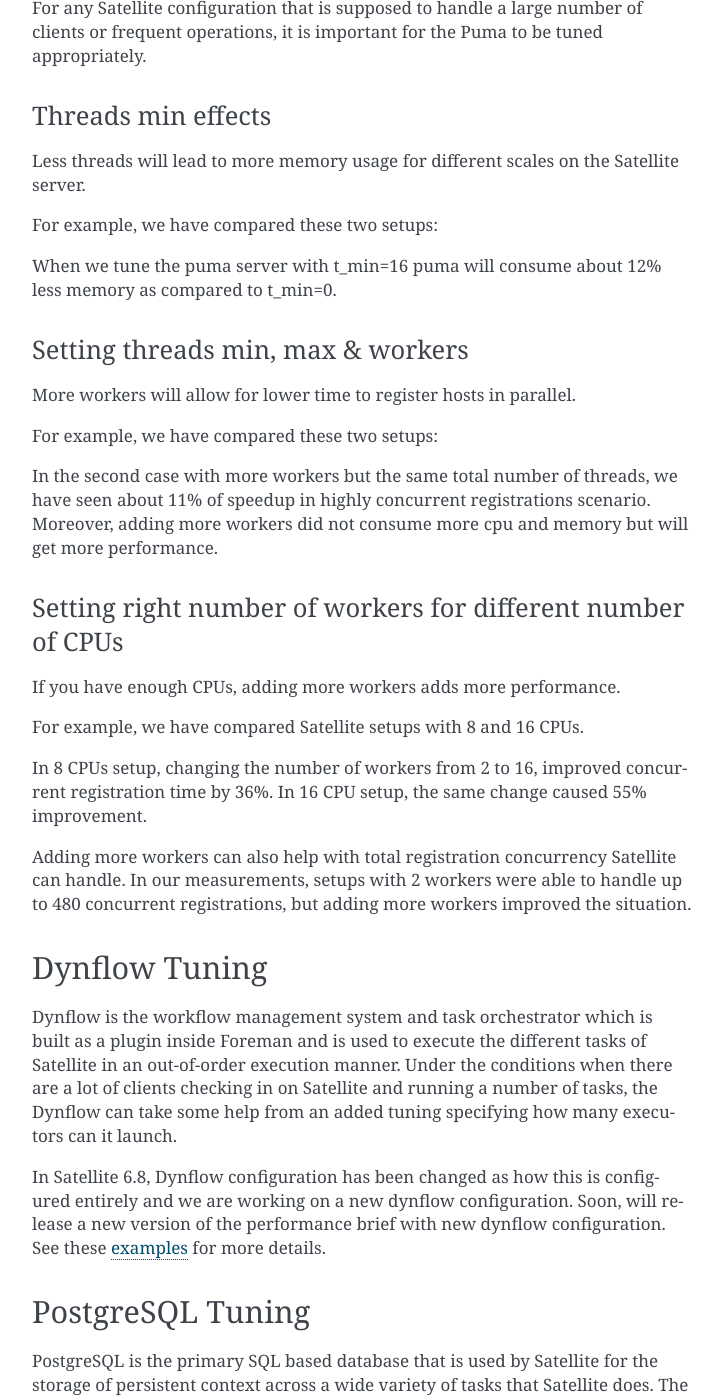
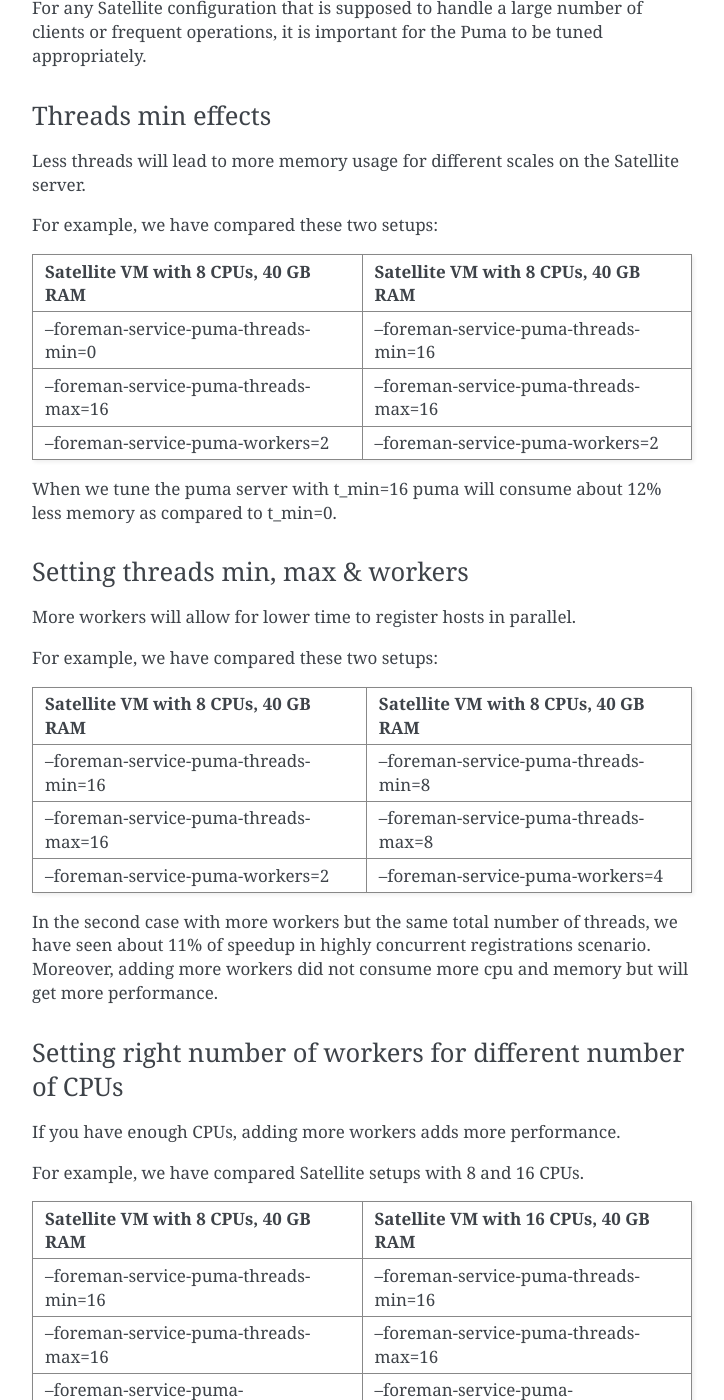
Before and after one commit to RedHatSatellite/satellite-performance-tuning, a Sphinx documentation site: the page built from docs/satellite-configuration-tuning.rst, in a window 1280 px wide and 1400 px high, scrolled down 4668 px. Shown: the whole window, without its empty margins (388-1112 px from the left). Built offline with Sphinx 7.4.7, drawn with Linux system fonts in a browser that asks for light colours; some of the changed text lies outside the part shown.

Commit message:
added a new table for puma tuning

```diff
--- a/docs/satellite-configuration-tuning.rst
+++ b/docs/satellite-configuration-tuning.rst
@@ -147,13 +147,15 @@
 
 For example, we have compared these two setups:
 
-====================================== ===== ==========================================
-Satellite VM with 8 CPUs, 40 GB RAM          Satellite VM with 8 CPUs, 40 GB RAM
--------------------------------------------------------------------------------------
---foreman-service-puma-threads-min=0         --foreman-service-puma-threads-min=16
---foreman-service-puma-threads-max=16        --foreman-service-puma-threads-max=16
---foreman-service-puma-workers=2             --foreman-service-puma-workers=2
-====================================== ===== ==========================================
++---------------------------------------+---------------------------------------+
+| Satellite VM with 8 CPUs, 40 GB RAM   | Satellite VM with 8 CPUs, 40 GB RAM   |
++=======================================+=======================================+
+| --foreman-service-puma-threads-min=0  | --foreman-service-puma-threads-min=16 |
++---------------------------------------+---------------------------------------+
+| --foreman-service-puma-threads-max=16 | --foreman-service-puma-threads-max=16 |
++---------------------------------------+---------------------------------------+
+| --foreman-service-puma-workers=2      | --foreman-service-puma-workers=2      |
++---------------------------------------+---------------------------------------+
 
 When we tune the puma server with t_min=16 puma will consume about 12% less memory as compared to t_min=0.
 
@@ -163,13 +165,15 @@
 
 For example, we have compared these two setups:
 
-====================================== ===== ==========================================
-Satellite VM with 8 CPUs, 40 GB RAM           Satellite VM with 8 CPUs, 40 GB RAM
--------------------------------------------------------------------------------------
---foreman-service-puma-threads-min=16        --foreman-service-puma-threads-min=8
---foreman-service-puma-threads-max=16        --foreman-service-puma-threads-max=8
---foreman-service-puma-workers=2             --foreman-service-puma-workers=2
-====================================== ===== ==========================================
++---------------------------------------+---------------------------------------+
+| Satellite VM with 8 CPUs, 40 GB RAM   | Satellite VM with 8 CPUs, 40 GB RAM   |
++=======================================+=======================================+
+| --foreman-service-puma-threads-min=16 | --foreman-service-puma-threads-min=8  |
++---------------------------------------+---------------------------------------+
+| --foreman-service-puma-threads-max=16 | --foreman-service-puma-threads-max=8  |
++---------------------------------------+---------------------------------------+
+| --foreman-service-puma-workers=2      | --foreman-service-puma-workers=4      |
++---------------------------------------+---------------------------------------+
 
 In the second case with more workers but the same total number of threads, we have seen about 11% of speedup in highly concurrent registrations scenario. Moreover, adding more workers did not consume more cpu and memory but will get more performance.
 
@@ -179,13 +183,15 @@
 
 For example, we have compared Satellite setups with 8 and 16 CPUs.
 
-=========================================== ===== ===========================================
-Satellite VM with 8 CPUs, 40 GB RAM                Satellite VM with 16 CPUs, 40 GB RAM
--------------------------------------------------------------------------------------
---foreman-service-puma-threads-min=16              --foreman-service-puma-threads-min=8
---foreman-service-puma-threads-max=16              --foreman-service-puma-threads-max=8
---foreman-service-puma-workers=2,4,8 and 16        --foreman-service-puma-workers=2,4,8 and 16
-=========================================== ===== ============================================
++-----------------------------------------------+---------------------------------------------+
+| Satellite VM with 8 CPUs, 40 GB RAM           | Satellite VM with 16 CPUs, 40 GB RAM        |
++===============================================+=============================================+
+| --foreman-service-puma-threads-min=16         | --foreman-service-puma-threads-min=16       |
++-----------------------------------------------+---------------------------------------------+
+| --foreman-service-puma-threads-max=16         | --foreman-service-puma-threads-max=16       |
++-----------------------------------------------+---------------------------------------------+
+| --foreman-service-puma-workers=2,4,8 and 16   | --foreman-service-puma-workers=2,4,8 and 16 |
++-----------------------------------------------+---------------------------------------------+
 
 In 8 CPUs setup, changing the number of workers from 2 to 16, improved concurrent registration time by 36%. In 16 CPU setup, the same change caused 55% improvement.
 
```
